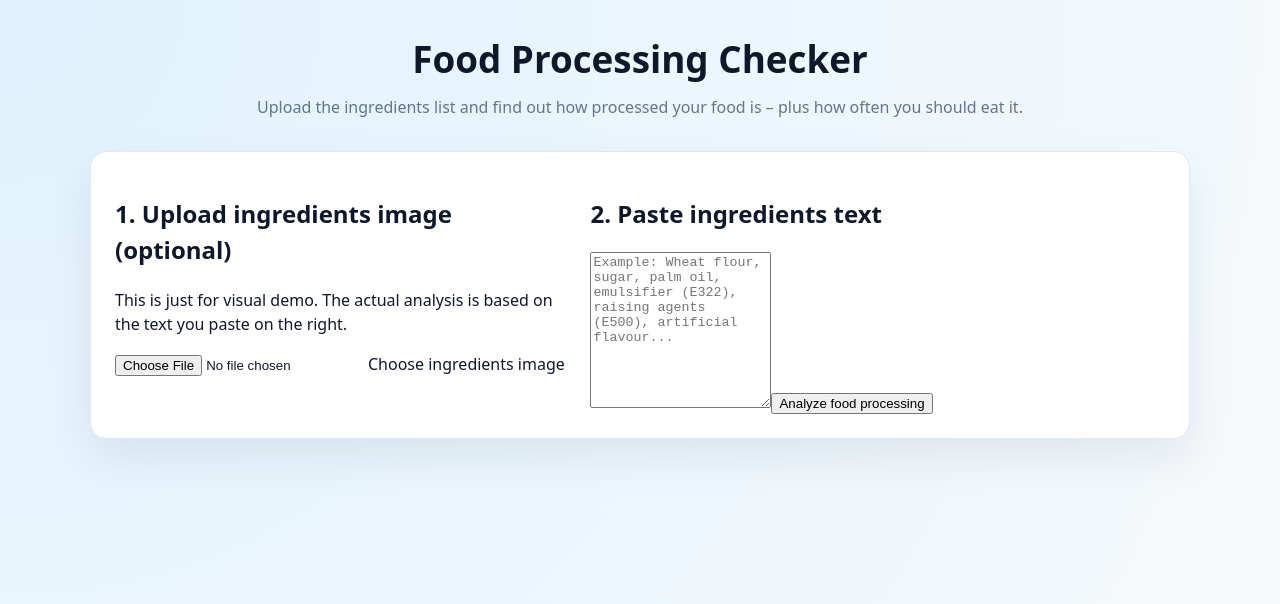
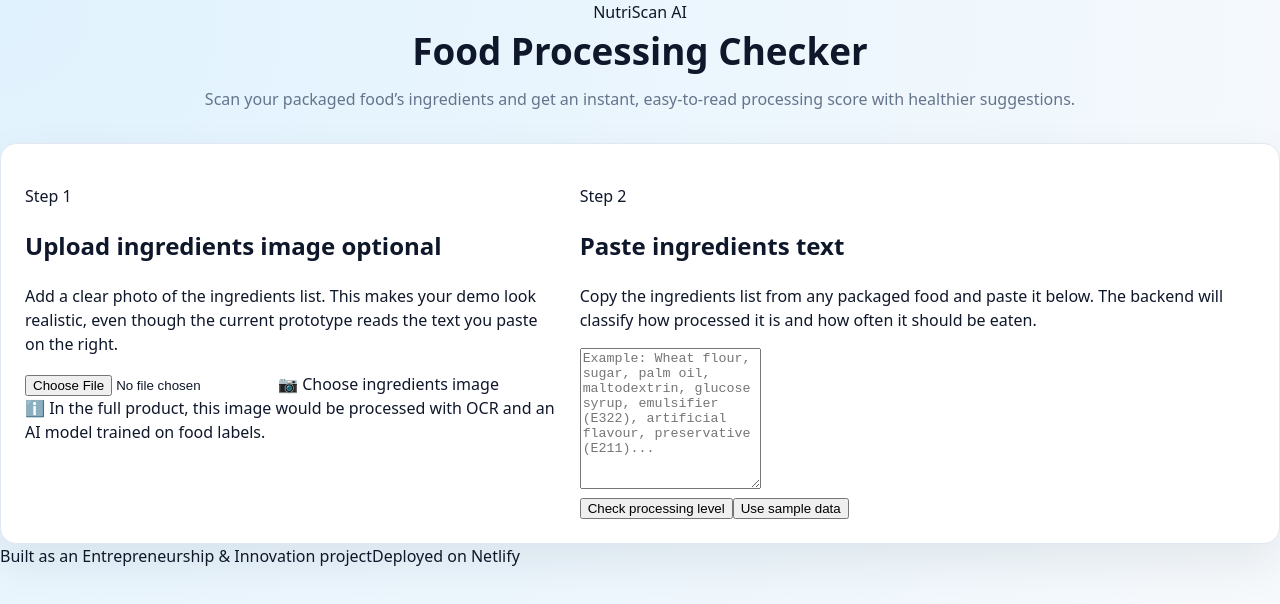
Before and after one commit to Yadnyesh20/Food, a React (Vite) app: page / in a window 1280 px wide. Shown: the top 604 px of the page. Built offline with nearby package versions, Linux system fonts and the light colour scheme.

Commit message:
Update App.jsx

```diff
--- a/src/App.jsx
+++ b/src/App.jsx
@@ -1,5 +1,5 @@
 // src/App.jsx
-import { useState } from "react";
+import { useState, useMemo } from "react";
 import "./index.css";
 
 export default function App() {
@@ -54,83 +54,139 @@ export default function App() {
     }
   };
 
+  const processingBadgeClass = useMemo(() => {
+    if (!result) return "badge badge-neutral";
+    if (result.processingLevel.toLowerCase().includes("high")) return "badge badge-high";
+    if (result.processingLevel.toLowerCase().includes("moderate")) return "badge badge-medium";
+    return "badge badge-low";
+  }, [result]);
+
   return (
-    <div className="app-root">
+    <div className="page">
+      <div className="gradient-bg" />
       <header className="app-header">
+        <div className="logo-chip">NutriScan AI</div>
+        <div>
           <h1>Food Processing Checker</h1>
           <p className="subtitle">
-          Upload the ingredients list and find out how processed your food is – plus how often you should eat it.
+            Scan your packaged food’s ingredients and get an instant, easy-to-read processing score with healthier
+            suggestions.
           </p>
+        </div>
       </header>
 
       <main className="app-main">
         <section className="card layout">
           <div className="left-panel">
-            <h2>1. Upload ingredients image (optional)</h2>
+            <p className="step-label">Step 1</p>
+            <h2>Upload ingredients image <span className="optional-tag">optional</span></h2>
             <p className="hint">
-              This is just for visual demo. The actual analysis is based on the text you paste on the right.
+              Add a clear photo of the ingredients list. This makes your demo look realistic, even though the current
+              prototype reads the text you paste on the right.
             </p>
+
             <label className="file-upload">
               <input type="file" accept="image/*" onChange={handleFileChange} />
-              <span>Choose ingredients image</span>
+              <span>📷 Choose ingredients image</span>
             </label>
 
             {imagePreview && (
               <div className="image-preview">
-                <p className="preview-label">Preview:</p>
+                <p className="preview-label">Preview</p>
+                <div className="image-frame">
                   <img src={imagePreview} alt="Ingredients preview" />
                 </div>
+              </div>
             )}
+
+            <div className="info-pill">
+              ℹ️ In the full product, this image would be processed with OCR and an AI model trained on food labels.
+            </div>
           </div>
 
           <div className="right-panel">
-            <h2>2. Paste ingredients text</h2>
+            <p className="step-label">Step 2</p>
+            <h2>Paste ingredients text</h2>
+            <p className="hint">
+              Copy the ingredients list from any packaged food and paste it below. The backend will classify how
+              processed it is and how often it should be eaten.
+            </p>
+
             <textarea
               className="ingredients-input"
-              placeholder="Example: Wheat flour, sugar, palm oil, emulsifier (E322), raising agents (E500), artificial flavour..."
+              placeholder="Example: Wheat flour, sugar, palm oil, maltodextrin, glucose syrup, emulsifier (E322), artificial flavour, preservative (E211)..."
               value={ingredientsText}
               onChange={(e) => setIngredientsText(e.target.value)}
-              rows={10}
+              rows={9}
             />
 
+            <div className="button-row">
               <button className="analyze-button" onClick={handleAnalyze} disabled={loading}>
-              {loading ? "Analyzing..." : "Analyze food processing"}
+                {loading ? "Analyzing..." : "Check processing level"}
               </button>
+              <button
+                type="button"
+                className="ghost-button"
+                onClick={() => {
+                  setIngredientsText(
+                    "Wheat flour, sugar, palm oil, maltodextrin, glucose syrup, emulsifier (E322), stabilizer (E415), artificial flavour, preservative (E211)"
+                  );
+                }}
+              >
+                Use sample data
+              </button>
+            </div>
 
-            {errorMsg && <p className="error-text">{errorMsg}</p>}
+            {errorMsg && <p className="error-text">⚠ {errorMsg}</p>}
           </div>
         </section>
 
         {result && (
           <section className="card result-card">
-            <h2>Analysis Result</h2>
+            <div className="result-header">
+              <div>
+                <h2>Analysis result</h2>
+                <p className="hint">
+                  This score is generated by rule-based logic in a Netlify serverless function for prototype purposes.
+                </p>
+              </div>
+              <span className={processingBadgeClass}>{result.processingLevel}</span>
+            </div>
+
             <div className="result-grid">
-              <div>
-                <h3>Processing Level</h3>
-                <p className="badge">{result.processingLevel}</p>
+              <div className="result-block">
+                <h3>Recommended frequency</h3>
+                <p className="result-text">{result.frequency}</p>
               </div>
-              <div>
-                <h3>Recommended Frequency</h3>
-                <p>{result.frequency}</p>
+              <div className="result-block">
+                <h3>Healthier alternatives</h3>
+                <ul className="alt-list">
+                  {result.alternatives.map((alt, index) => (
+                    <li key={index}>• {alt}</li>
+                  ))}
+                </ul>
               </div>
             </div>
 
-            <div className="alternatives">
-              <h3>Suggested Healthier Alternatives</h3>
-              <ul>
-                {result.alternatives.map((alt, index) => (
-                  <li key={index}>{alt}</li>
-                ))}
-              </ul>
+            <div className="tag-row">
+              <span className="tag">Prototype</span>
+              <span className="tag">Netlify Functions</span>
+              <span className="tag">Rule-based AI</span>
             </div>
 
             <p className="disclaimer">
-              *This is a prototype using simple rule-based logic on a backend function. In a full product, this
-              would be powered by a trained AI model and proper nutritional databases.
+              *In a production version, this logic can be replaced with a trained AI model, NOVA food classification,
+              and verified nutritional databases.
             </p>
           </section>
         )}
       </main>
+
+      <footer className="footer">
+        <span>Built as an Entrepreneurship & Innovation project</span>
+        <span className="dot" />
+        <span>Deployed on Netlify</span>
+      </footer>
     </div>
   );
 }
```
Lines whose indentation alone changed are shown as unchanged.
